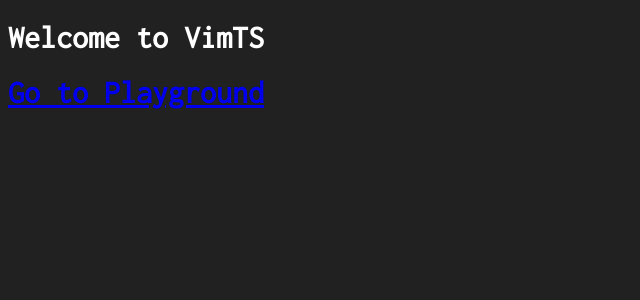
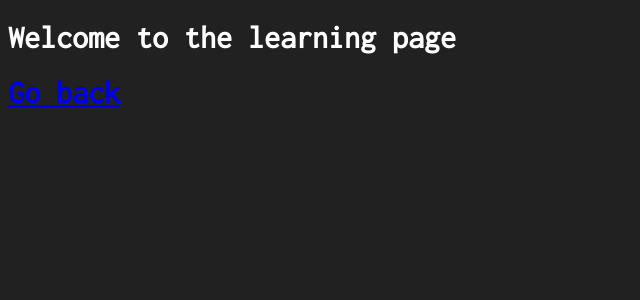
Before and after one commit to lee3650/VimTs, a React (Vite) app: page /learning in a window 1280 px wide. Shown: the top 300 px of the page, without its empty margins (0-640 px from the left). Built offline with nearby package versions, Linux system fonts and the light colour scheme.

Commit message:
add basic learning page

```diff
--- a/src/main.tsx
+++ b/src/main.tsx
@@ -4,6 +4,7 @@
 import PlayGround from './pages/PlayGroundPage'
 import HomePage from './pages/HomePage'
 import { BrowserRouter, Route, Routes } from 'react-router-dom'
+import LearningPage from './pages/LearningPage'
 
 ReactDOM.createRoot(document.getElementById('root')!).render(
   <React.StrictMode>
@@ -11,6 +12,7 @@
       <Routes>
         <Route path='/*' element={<HomePage />}/>
         <Route path='/playground/*' element={<PlayGround />}/>
+        <Route path='/learning/*' element={<LearningPage />}/>
       </Routes>
     </BrowserRouter>
   </React.StrictMode>,
--- a/src/pages/HomePage.tsx
+++ b/src/pages/HomePage.tsx
@@ -6,6 +6,9 @@
         <Title>Welcome to VimTS</Title>
         <NavLink>
             <Link to='/playground'>Go to Playground</Link>
+        </NavLink>
+        <NavLink>
+            <Link to='/learning'>Go to Learning page</Link>
         </NavLink>
     </>
 }
--- /dev/null
+++ b/src/pages/LearningPage.tsx
@@ -0,0 +1,20 @@
+import { Link } from 'react-router-dom';
+import styled from 'styled-components';
+
+const LearningPage = () => {
+    return <>
+        <Title>Welcome to the learning page</Title>
+        <NavLink>
+            <Link to='/'>Go back</Link>
+        </NavLink>
+    </>
+}
+
+const Title = styled.h1`
+  color: white;
+`;
+
+const NavLink = styled.h1`
+`;
+
+export default LearningPage
```
Also changed, not shown: 1 other file (tests, documents, lock files or other folders).
